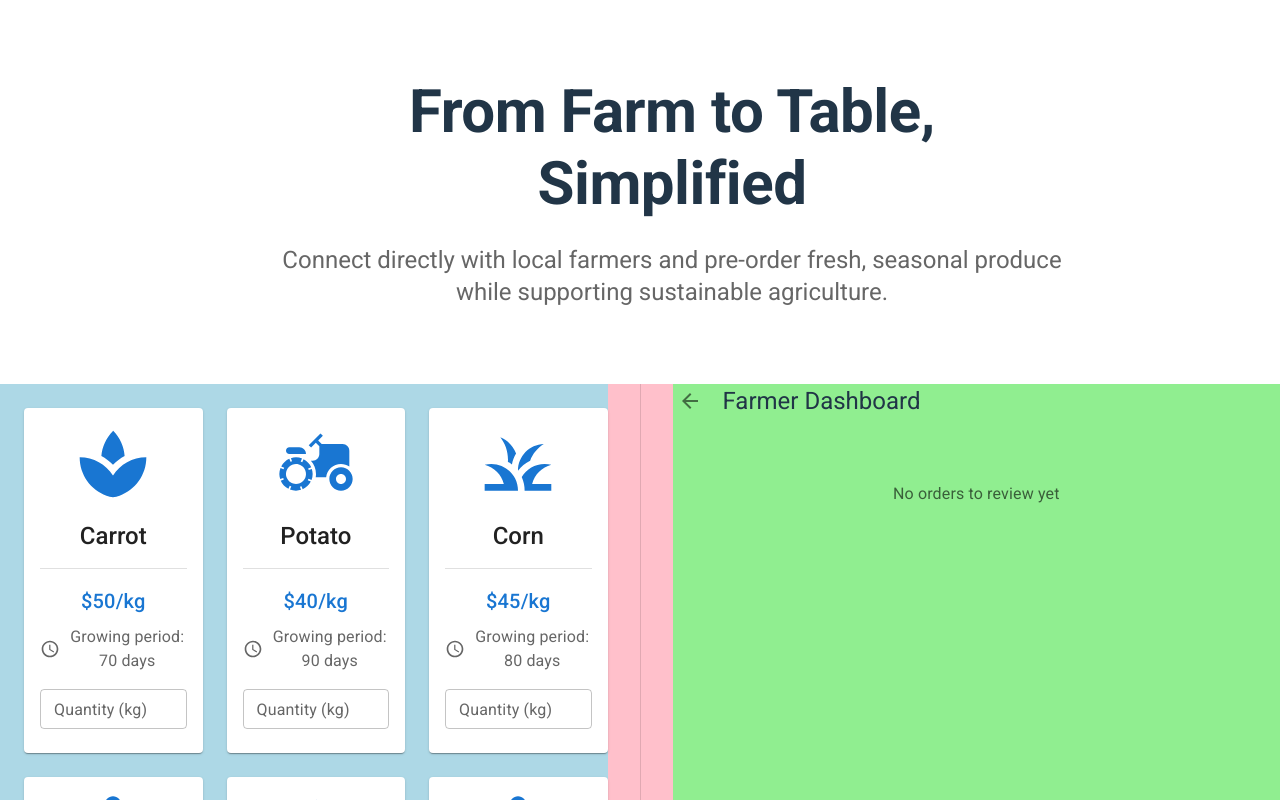
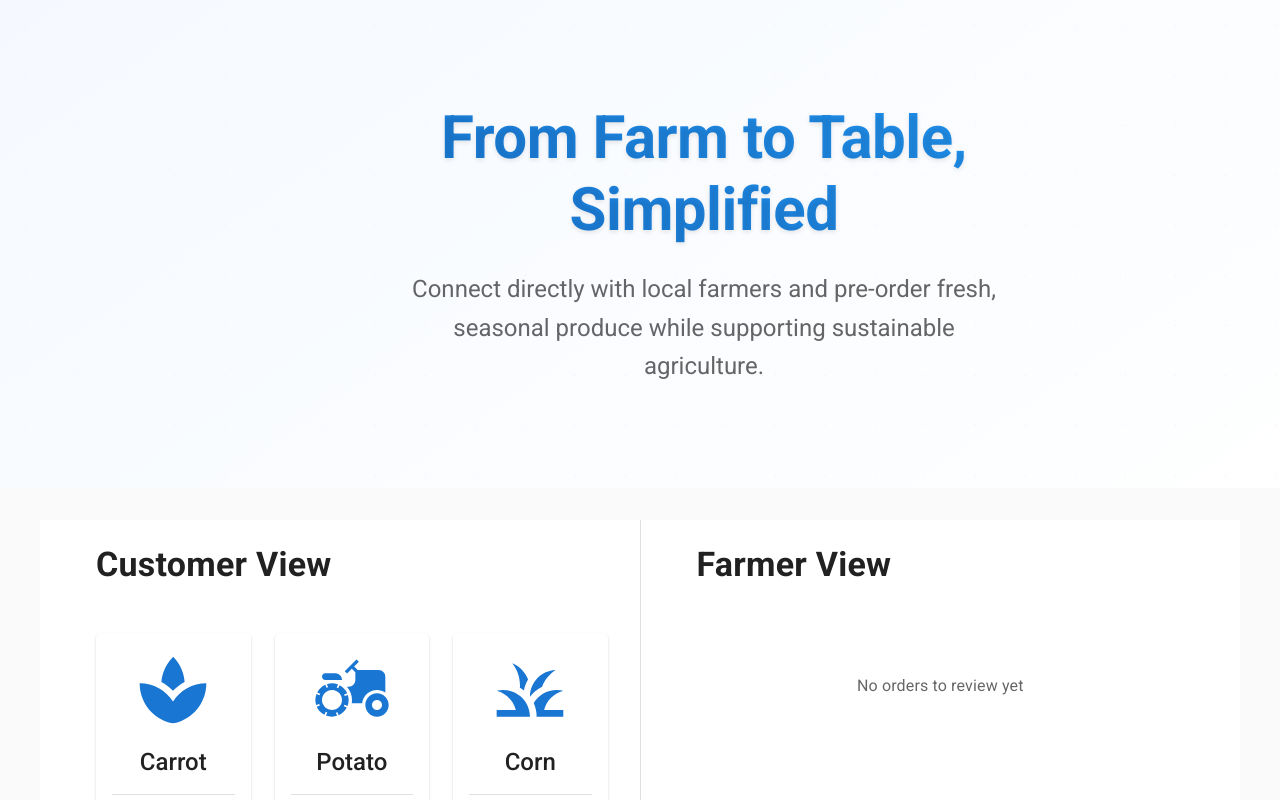
Before and after one commit to erikakerman/jordnara, a React (Vite) app: page / in a window 1280 px wide. Shown: the top 800 px of the page. Built offline with nearby package versions, Linux system fonts and the light colour scheme.

Commit message:
layout improvement

```diff
--- a/src/App.jsx
+++ b/src/App.jsx
@@ -53,25 +53,26 @@ function App() {
     <Layout>
       <Box
         sx={{
-          bgcolor: "yellow", // Debug color
           width: "100%",
           display: "flex",
           justifyContent: "center",
+          bgcolor: "background.default",
         }}
       >
         <Box
           sx={{
-            bgcolor: "pink", // Debug color
             width: "100%",
             maxWidth: "1600px",
             display: "flex",
             gap: 4,
+            px: { xs: 2, sm: 4 }, // Add responsive padding
           }}
         >
           <Box
             sx={{
               flex: 1,
-              bgcolor: "lightblue", // Debug color
+              borderRadius: 2,
+              bgcolor: "background.paper",
             }}
           >
             <CustomerView
@@ -92,7 +93,8 @@ function App() {
           <Box
             sx={{
               flex: 1,
-              bgcolor: "lightgreen", // Debug color
+              borderRadius: 2,
+              bgcolor: "background.paper",
             }}
           >
             <FarmerDashboard orders={orders} onAcceptCrop={handleAcceptCrop} />
--- a/src/components/CustomerView/CustomerView.jsx
+++ b/src/components/CustomerView/CustomerView.jsx
@@ -18,6 +18,18 @@ function CustomerView({
         flexDirection: "column",
       }}
     >
+      <Typography
+        variant="h4"
+        sx={{
+          fontWeight: 600,
+          marginBottom: 3,
+          color: "text.primary",
+          padding: "24px 24px 0 24px",
+        }}
+      >
+        Customer View
+      </Typography>
+
       <Box sx={{ width: "100%" }}>
         <CropGrid
           quantities={quantities}
--- a/src/components/FarmerDashboard/FarmerDashboard.jsx
+++ b/src/components/FarmerDashboard/FarmerDashboard.jsx
@@ -6,28 +6,32 @@ import {
   Button,
   Chip,
   Divider,
-  IconButton,
 } from "@mui/material";
-import { ArrowBack, AccessTime } from "@mui/icons-material";
+import { AccessTime } from "@mui/icons-material";
 import { format } from "date-fns";
 import PropTypes from "prop-types";
 
-function FarmerDashboard({ orders, onAcceptCrop, onBack }) {
+function FarmerDashboard({ orders, onAcceptCrop }) {
   return (
-    <Box sx={{ width: "100%" }}>
-      <Box
+    <Box
+      sx={{
+        width: "100%",
+        height: "100%",
+        display: "flex",
+        flexDirection: "column",
+      }}
+    >
+      <Typography
+        variant="h4"
         sx={{
-          display: "flex",
-          alignItems: "center",
-          gap: 2,
-          mb: 4,
+          fontWeight: 600,
+          marginBottom: 3,
+          color: "text.primary",
+          padding: "24px 24px 0 24px",
         }}
       >
-        <IconButton onClick={onBack} size="small">
-          <ArrowBack />
-        </IconButton>
-        <Typography variant="h5">Farmer Dashboard</Typography>
-      </Box>
+        Farmer View
+      </Typography>
 
       {orders.length === 0 ? (
         <Typography
@@ -127,7 +131,6 @@ FarmerDashboard.propTypes = {
     })
   ).isRequired,
   onAcceptCrop: PropTypes.func.isRequired,
-  onBack: PropTypes.func.isRequired,
 };
 
 export default FarmerDashboard;
--- a/src/components/Layout/Layout.jsx
+++ b/src/components/Layout/Layout.jsx
@@ -9,21 +9,35 @@ function Layout({ children }) {
         minHeight: "100vh",
         display: "flex",
         flexDirection: "column",
-        width: "100vw", // Full viewport width
-        overflowX: "hidden", // Prevent horizontal scroll
+        width: "100vw",
+        overflowX: "hidden",
+        bgcolor: "grey.50", // Light gray background for the entire app
       }}
     >
-      {/* Hero Section */}
+      {/* Enhanced Hero Section */}
       <Box
         sx={{
           width: "100%",
-          minHeight: "40vh",
+          minHeight: "45vh", // Increased height
           display: "flex",
           flexDirection: "column",
           alignItems: "center",
           justifyContent: "center",
-          bgcolor: "background.paper",
-          padding: 4,
+          background: "linear-gradient(145deg, #f5f9ff 0%, #ffffff 100%)", // Subtle gradient
+          padding: { xs: 4, md: 8 }, // Responsive padding
+          position: "relative",
+          "&::before": {
+            content: '""',
+            position: "absolute",
+            top: 0,
+            left: 0,
+            right: 0,
+            bottom: 0,
+            backgroundImage:
+              "radial-gradient(circle at 25px 25px, #f0f0f0 2%, transparent 0%)",
+            backgroundSize: "50px 50px",
+            opacity: 0.4,
+          },
         }}
       >
         <Box
@@ -31,20 +45,37 @@ function Layout({ children }) {
             maxWidth: "800px",
             width: "100%",
             textAlign: "center",
+            position: "relative", // To appear above the pattern
+            zIndex: 1,
           }}
         >
           <Typography
             variant="h2"
             component="h1"
             sx={{
-              fontWeight: "bold",
+              fontWeight: 800,
               marginBottom: 3,
+              background: "linear-gradient(45deg, #1976d2, #2196f3)",
+              backgroundClip: "text",
+              WebkitBackgroundClip: "text",
+              WebkitTextFillColor: "transparent",
+              textShadow: "0px 2px 5px rgba(0,0,0,0.1)",
             }}
           >
             From Farm to Table, Simplified
           </Typography>
 
-          <Typography variant="h5" component="p" color="text.secondary">
+          <Typography
+            variant="h5"
+            component="p"
+            color="text.secondary"
+            sx={{
+              lineHeight: 1.6,
+              maxWidth: "600px",
+              margin: "0 auto",
+              fontWeight: 400,
+            }}
+          >
             Connect directly with local farmers and pre-order fresh, seasonal
             produce while supporting sustainable agriculture.
           </Typography>
@@ -56,7 +87,9 @@ function Layout({ children }) {
         sx={{
           flex: 1,
           width: "100%",
-          padding: 0, // Remove padding here
+          maxWidth: "1200px",
+          margin: "0 auto",
+          padding: { xs: 2, sm: 4 },
         }}
       >
         {children}
```
